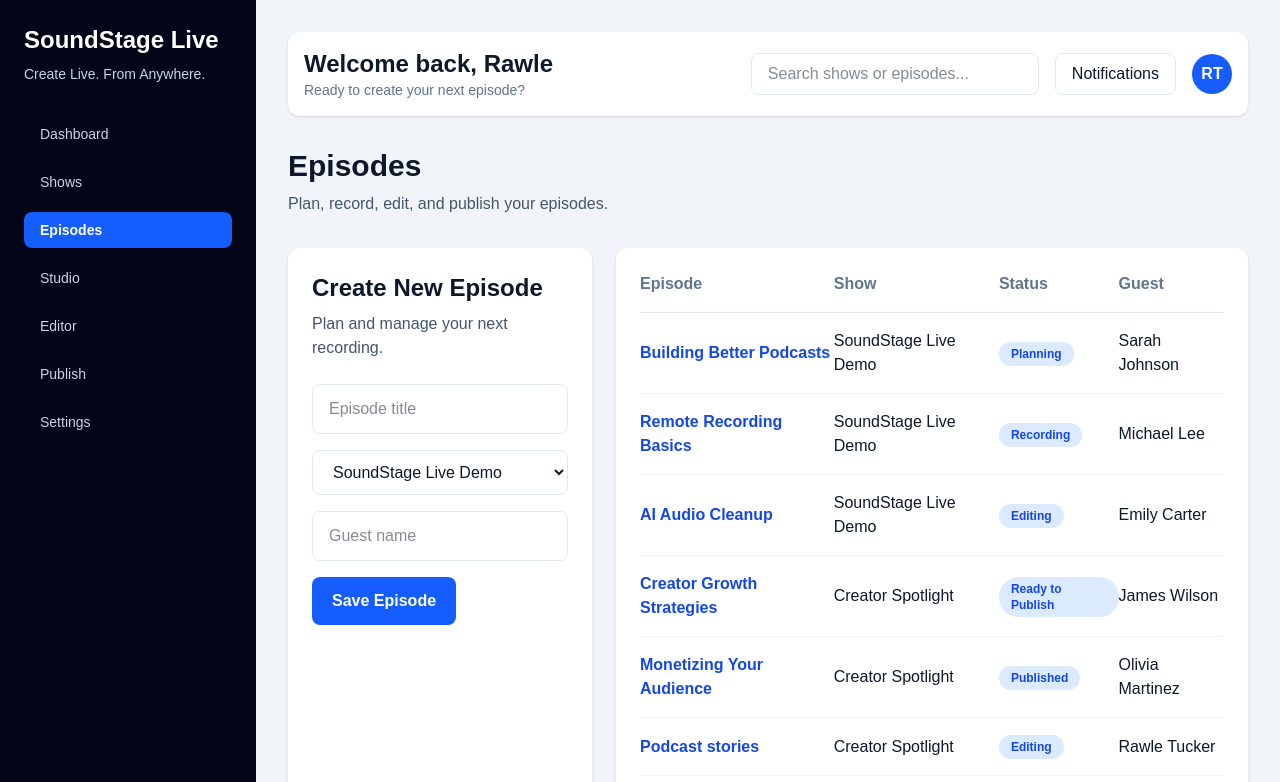
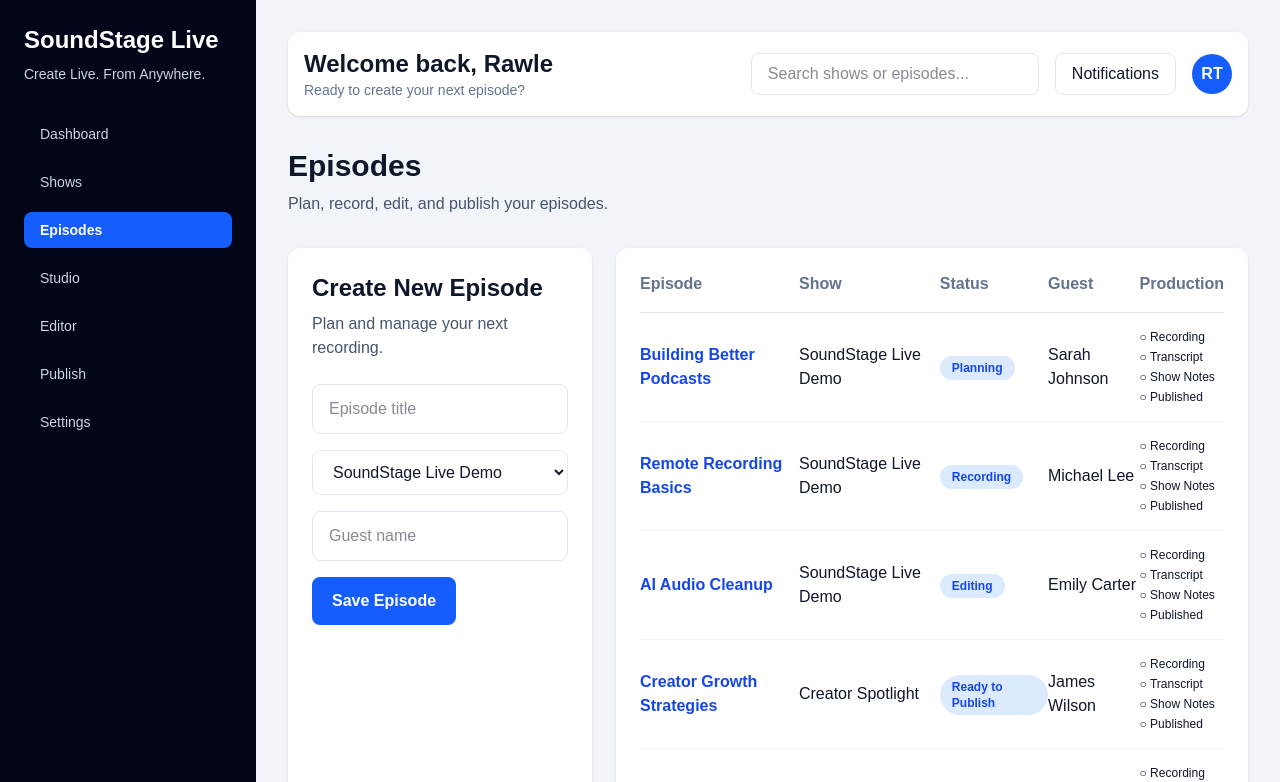
Before and after one commit to rtucker891/SoundStage-Live, a Next.js app: page /episodes in a window 1280 px wide. Shown: the top 782 px of the page. Built offline with nearby package versions, Linux system fonts and the light colour scheme.

Commit message:
Add episode production status dashboard

```diff
--- a/app/episodes/page.tsx
+++ b/app/episodes/page.tsx
@@ -6,19 +6,67 @@ import { useEffect, useState } from "react";
 import AppShell from "@/components/AppShell";
 import CreateEpisodeForm from "@/components/episodes/CreateEpisodeForm";
 
-import { getEpisodes } from "@/lib/api";
+import {
+  getAssets,
+  getEpisodes,
+  getShowNotes,
+  getTranscripts,
+} from "@/lib/api";
 
 import type { Episode } from "@/types/episode";
+import type { Asset } from "@/types/asset";
+import type { Transcript } from "@/types/transcript";
+import type { ShowNote } from "@/types/show-note";
 
 export default function EpisodesPage() {
   const [episodes, setEpisodes] = useState<Episode[]>([]);
   const [loading, setLoading] = useState(true);
+  const [assets, setAssets] = useState<Asset[]>([]);
+  const [transcripts, setTranscripts] = useState<Transcript[]>([]);
+  const [showNotes, setShowNotes] = useState<ShowNote[]>([]);
 
   useEffect(() => {
-    getEpisodes()
-      .then((data) => setEpisodes(data))
-      .finally(() => setLoading(false));
+  async function load() {
+    const episodeData = await getEpisodes();
+    const assetData = await getAssets();
+    const transcriptData = await getTranscripts();
+    const showNoteData = await getShowNotes();
+
+    setEpisodes(episodeData);
+    setAssets(assetData);
+    setTranscripts(transcriptData);
+    setShowNotes(showNoteData);
+
+    setLoading(false);
+  }
+
+  load();
 }, []);
+  function getProductionStatus(episode: Episode) {
+    const hasRecording = assets.some(
+      (asset) =>
+        asset.episodeId === episode.id &&
+        asset.type === "recording"
+    );
+
+    const hasTranscript = transcripts.some(
+      (transcript) =>
+        transcript.episodeId === episode.id
+    );
+
+    const hasShowNotes = showNotes.some(
+      (note) => note.episodeId === episode.id
+    );
+
+    const isPublished = episode.status === "Published";
+
+    return {
+      hasRecording,
+      hasTranscript,
+      hasShowNotes,
+      isPublished,
+    };
+  }
 
   return (
     <AppShell>
@@ -46,6 +94,7 @@ export default function EpisodesPage() {
   <th className="pb-4">Show</th>
   <th className="pb-4">Status</th>
   <th className="pb-4">Guest</th>
+  <th className="pb-4">Production</th>
 </tr>
               </thead>
 
@@ -73,6 +122,32 @@ export default function EpisodesPage() {
                     </td>
 
                     <td className="py-4">{episode.guest}</td>
+                  <td className="py-4">
+  {(() => {
+    const production =
+      getProductionStatus(episode);
+
+    return (
+      <div className="text-xs space-y-1">
+        <div>
+          {production.hasRecording ? "✓" : "○"} Recording
+        </div>
+
+        <div>
+          {production.hasTranscript ? "✓" : "○"} Transcript
+        </div>
+
+        <div>
+          {production.hasShowNotes ? "✓" : "○"} Show Notes
+        </div>
+
+        <div>
+          {production.isPublished ? "✓" : "○"} Published
+        </div>
+      </div>
+    );
+  })()}
+</td>
                   </tr>
                 ))}
               </tbody>
```
Lines whose indentation alone changed are shown as unchanged.
